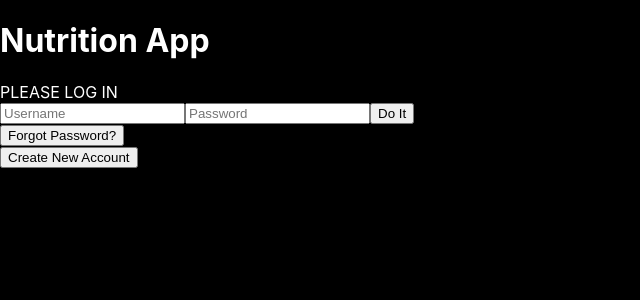
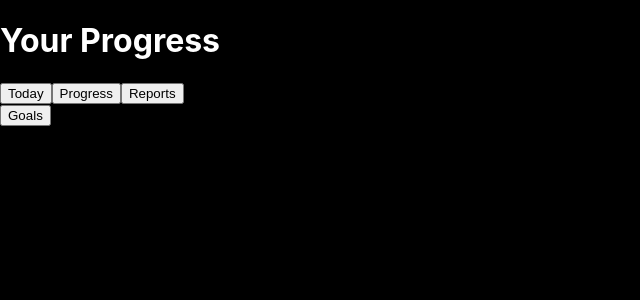
Before and after one commit to Nawrasrq/MERN-Stack-Nutrition-Web-App, a React (Create React App) app in the folder frontend/: page /Progress in a window 1280 px wide. Before the commit this address led to /. Shown: the top 300 px of the page, without its empty margins (0-640 px from the left). Built offline with nearby package versions, Linux system fonts and the light colour scheme.

Commit message:
Created Navigation bar for the site.

```diff
--- a/frontend/src/App.js
+++ b/frontend/src/App.js
@@ -3,6 +3,8 @@ import { BrowserRouter as Router, Route, Redirect, Switch } from 'react-router-d
 import './App.css';
 import LoginPage from './pages/LoginPage';
 import MainPage from './pages/MainPage';
+import ProgressPage from './pages/ProgressPage';
+import ReportsPage from './pages/ReportsPage';
 import RegisterPage from './pages/RegisterPage';
 import ResetPasswordRequestPage from './pages/ResetPasswordRequestPage';
 import ResetPasswordPage from './pages/ResetPasswordPage';
@@ -28,6 +30,12 @@ function App() {
         <Route path="/Main" exact>
           <MainPage />
         </Route>
+        <Route path="/Progress" exact>
+          <ProgressPage />
+        </Route>
+        <Route path="/Reports" exact>
+          <ReportsPage />
+        </Route>
         <Route path="/AddMeal" exact>
           <AddMealPage />
         </Route>
--- a/frontend/src/components/LoggedInName.js
+++ b/frontend/src/components/LoggedInName.js
@@ -21,12 +21,6 @@ function LoggedInName()
 		window.location.href = '/AddMeal';
 	};
 
-	const goToGoals = event =>
-	{
-		event.preventDefault();
-		window.location.href = '/Goals';
-	}
-
 	return(
 		<div id="loggedInDiv">
 			<span id="userName">Hello {firstName} {lastName}, I'm watching you</span><br /><br />
@@ -34,9 +28,6 @@ function LoggedInName()
 
 			<span>|--</span>
 			<button type="button" id="addMealButton" class="buttons" onClick={goToAddMeal}> Add Meal </button>
-			<span>--|--</span>
-			<button type="button" id="goalsButton" class="buttons" onClick={goToGoals}> Goals </button>
-			<span>--|</span>
 		</div>
 	);
 };
--- /dev/null
+++ b/frontend/src/components/NavigationBar.js
@@ -0,0 +1,53 @@
+import React from 'react';
+
+function NavigationBar()
+{
+    function goToMainPage()
+    {
+        try
+        {
+            window.location.href = "/Main";
+        }
+        catch(e)
+        {
+            console.log(e.toString());
+            return;
+        }
+    }
+
+    function goToProgressPage()
+    {
+        try
+        {
+            window.location.href = "/Progress";
+        }
+        catch(e)
+        {
+            console.log(e.toString());
+            return;
+        }
+    }
+
+    function goToReportsPage()
+    {
+        try
+        {
+            window.location.href = "/Reports";
+        }
+        catch(e)
+        {
+            console.log(e.toString());
+            return;
+        }
+    }
+
+    return(
+        <div>
+            <button type="button" id="todayPageButton" class="buttons" onClick={goToMainPage}> Today </button>
+            <button type="button" id="progressPageButton" class="buttons" onClick={goToProgressPage}> Progress </button>
+            <button type="button" id="reportsPageButton" class="buttons" onClick={goToReportsPage}> Reports </button>
+        </div>
+    );
+};
+
+export default NavigationBar;
--- /dev/null
+++ b/frontend/src/components/ProgressPageTitle.js
@@ -0,0 +1,10 @@
+import React from 'react';
+
+function ProgressPageTitle()
+{
+   return(
+     <h1 id="title">Your Progress</h1>
+   );
+};
+
+export default ProgressPageTitle;
--- /dev/null
+++ b/frontend/src/components/ReportsPageTitle.js
@@ -0,0 +1,10 @@
+import React from 'react';
+
+function ReportsPageTitle()
+{
+   return(
+     <h1 id="title">Reports</h1>
+   );
+};
+
+export default ReportsPageTitle;
--- a/frontend/src/pages/MainPage.js
+++ b/frontend/src/pages/MainPage.js
@@ -1,5 +1,6 @@
 import React from 'react';
 import PageTitle from '../components/PageTitle';
+import NavigationBar from '../components/NavigationBar';
 import LoggedInName from '../components/LoggedInName';
 
 function MainPage()
@@ -7,6 +8,7 @@ function MainPage()
     return(
         <div>
             <PageTitle />
+            <NavigationBar />
             <LoggedInName />
         </div>
     );
--- /dev/null
+++ b/frontend/src/pages/ProgressPage.js
@@ -0,0 +1,21 @@
+import React from 'react';
+import ProgressPageTitle from '../components/ProgressPageTitle';
+import NavigationBar from '../components/NavigationBar';
+
+function ProgressPage()
+{
+    function goToGoals()
+	{
+		window.location.href = '/Goals';
+	}
+
+    return(
+        <div>
+            <ProgressPageTitle />
+            <NavigationBar />
+			<button type="button" id="goalsButton" class="buttons" onClick={goToGoals}> Goals </button>
+        </div>
+    );
+};
+
+export default ProgressPage;
--- /dev/null
+++ b/frontend/src/pages/ReportsPage.js
@@ -0,0 +1,15 @@
+import React from 'react';
+import ReportsPageTitle from '../components/ReportsPageTitle';
+import NavigationBar from '../components/NavigationBar';
+
+function ReportsPage()
+{
+    return(
+        <div>
+            <ReportsPageTitle />
+            <NavigationBar />
+        </div>
+    );
+};
+
+export default ReportsPage;
```
